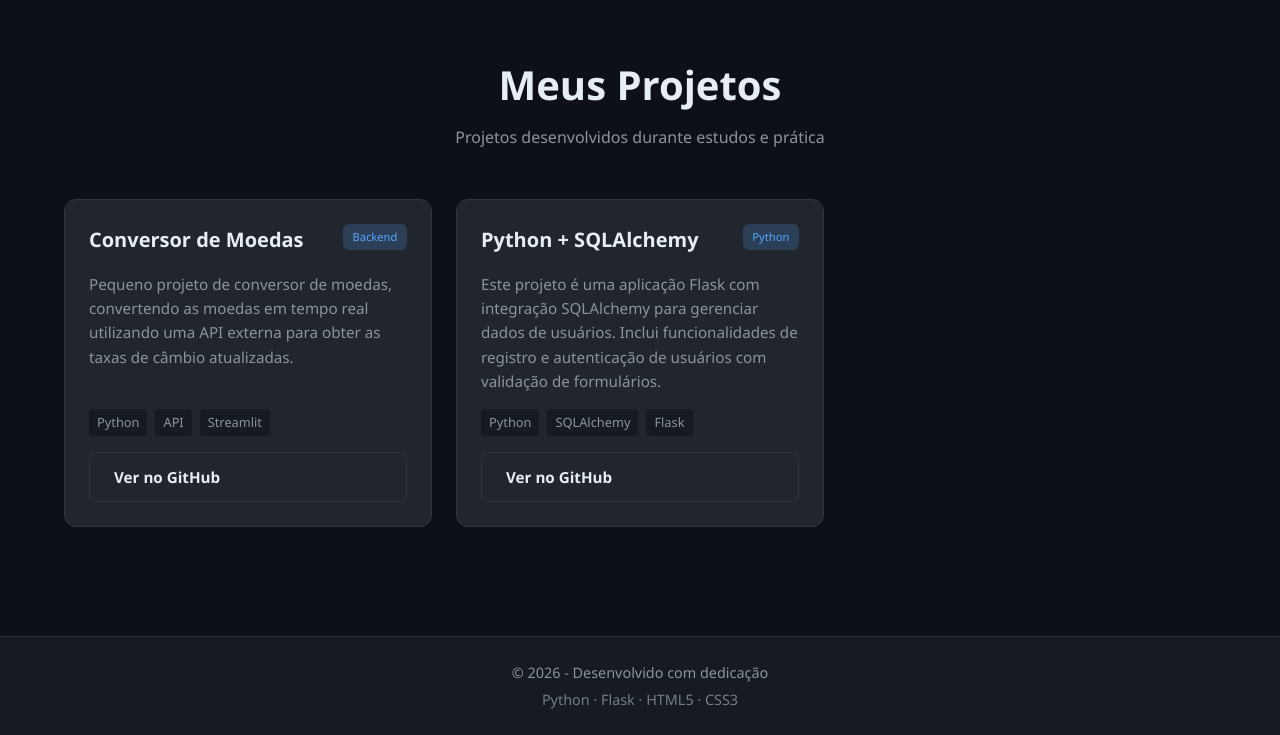
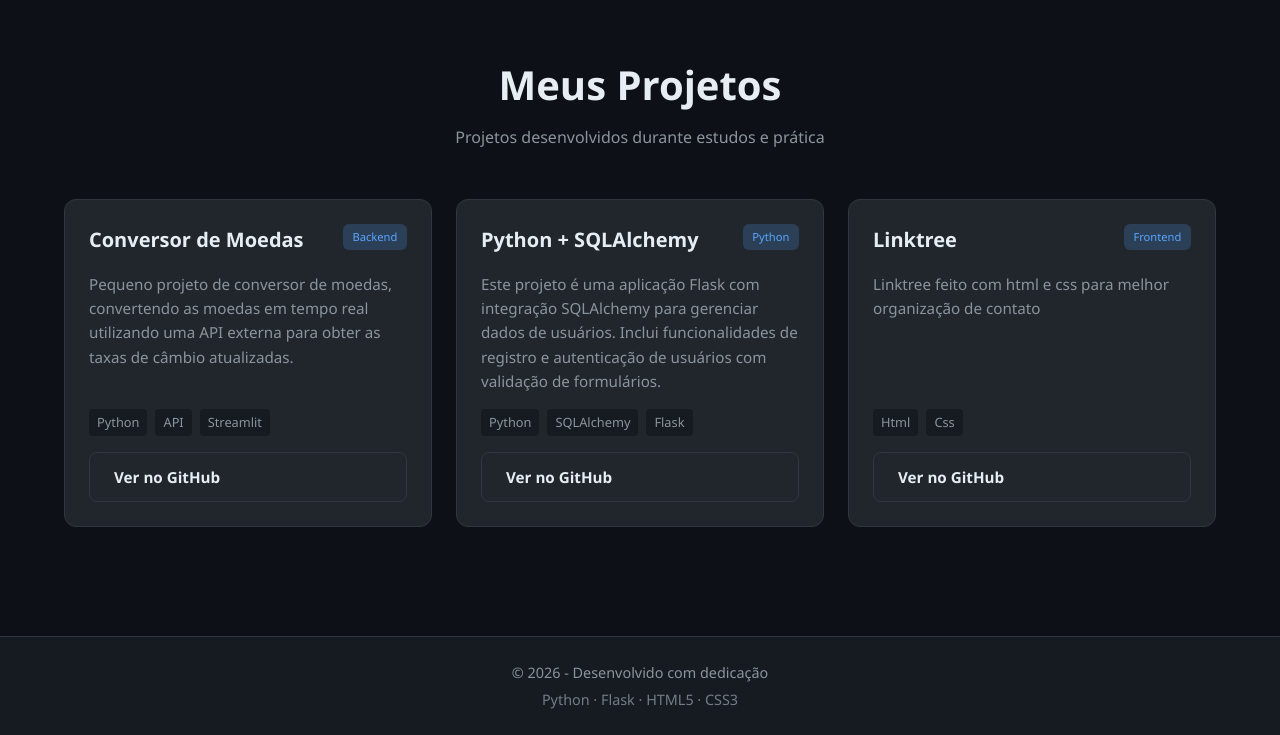
Before and after one commit to Vict0rNogueira/Portfolio, a Flask app: page /projetos in a window 1280 px wide. Shown: the part 65-800 px from the top of the page. Run offline with Flask 3, Linux system fonts and the light colour scheme.

Commit message:
Adicionando linktree nos projetos

```diff
--- a/templates/projetos.html
+++ b/templates/projetos.html
@@ -41,6 +41,21 @@
             <a href="https://github.com/Vict0rNogueira/Flask-SQLAlchemy" target="_blank" rel="noopener noreferrer" class="btn btn-github">Ver no GitHub</a>
         </article>
 
+        <article class="project-card">
+            <div class="project-header">
+                <h2>Linktree</h2>
+                <span class="project-badge">Frontend</span>
+            </div>
+            <p class="project-description">
+                Linktree feito com html e css para melhor organização de contato
+            </p>
+            <div class="project-tech">
+                <span>Html</span>
+                <span>Css</span>
+
+            </div>
+            <a href="https://github.com/Vict0rNogueira/Linktree" target="_blank" rel="noopener noreferrer" class="btn btn-github">Ver no GitHub</a>
+        </article>
     </div>
 </section>
 {% endblock %}
```
